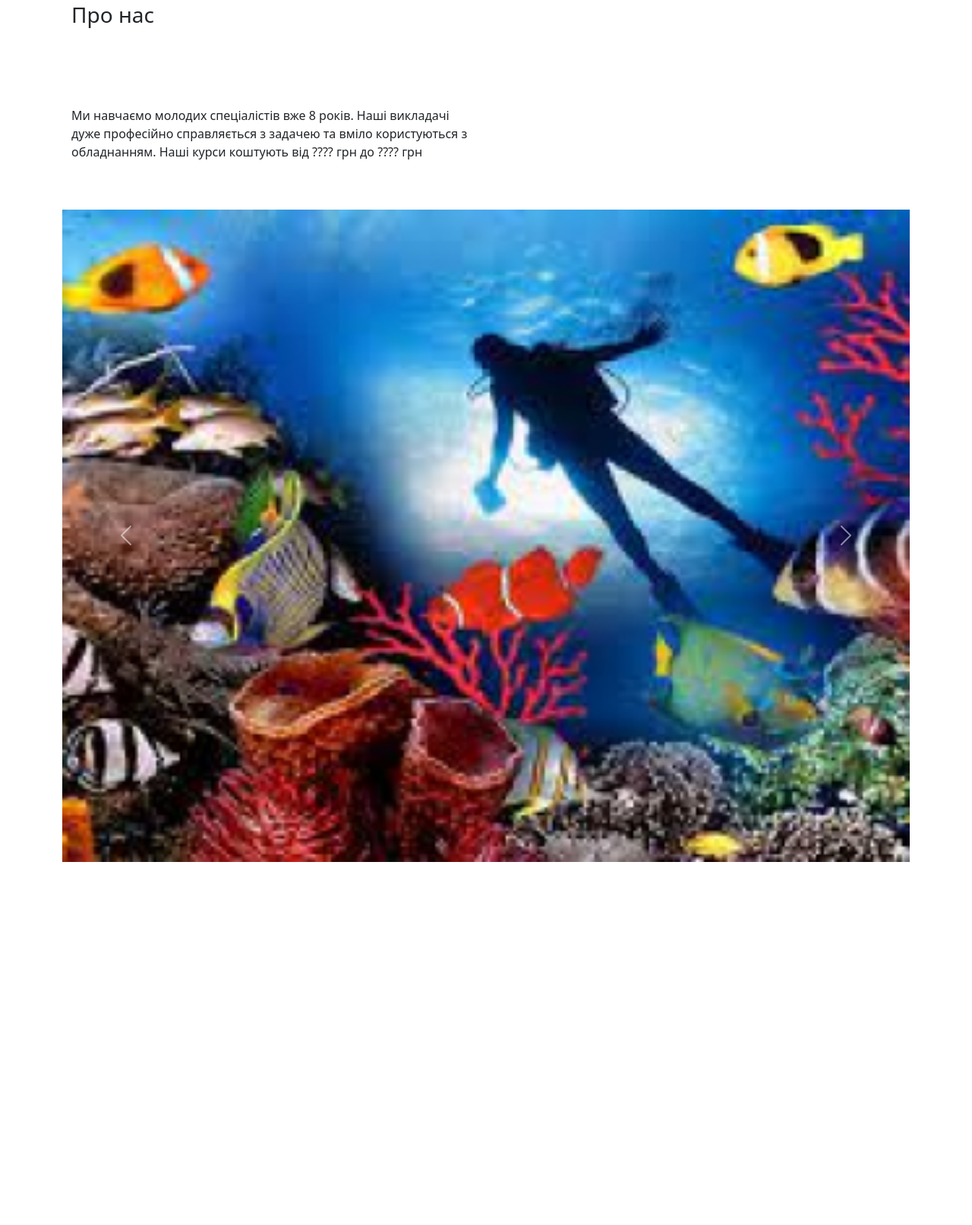
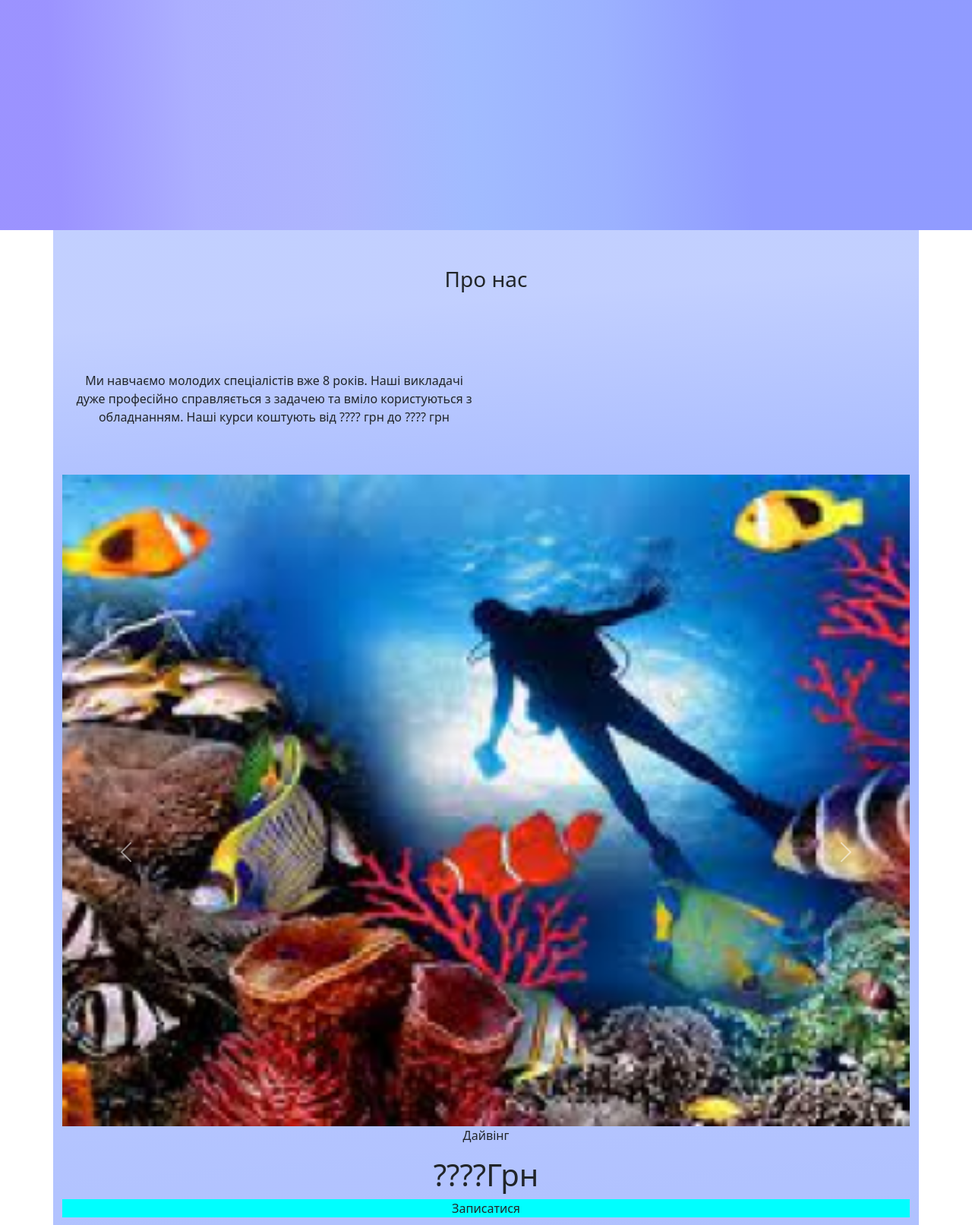
Before and after one commit to cvaBulka/-, a plain HTML site: page index.html in a window 1280 px wide. Shown: the part 167-1780 px from the top of the page at 76% size. Before the commit the page ends 1302 px from the top, so only its background shows below. Drawn offline with nearby package versions, Linux system fonts and the light colour scheme.

Commit message:
site update

```diff
--- a/index.html
+++ b/index.html
@@ -94,12 +94,21 @@ data-bs-theme="light"-->
         <div class="carousel-inner">
           <div class="carousel-item active">
             <img src="img/image 2.png" class="d-block w-100" alt="...">
+            <p>Дайвінг</p>
+            <h1>????Грн</h1>
+            <p class="regist">Записатися</p>
           </div>
           <div class="carousel-item">
-            <img src="" class="d-block w-100" alt="...">
+            <img src="img/image (2).png" class="d-block w-100" alt="...">
+            <p>Плавання</p>
+            <h1>????Грн</h1>
+            <p class="regist">Записатися</p>
           </div>
           <div class="carousel-item">
-            <img src="..." class="d-block w-100" alt="...">
+            <img src="img/image (1).png" class="d-block w-100" alt="...">
+            <p>Акватлон(борьба)</p>
+            <h1>????Грн</h1>
+            <p class="regist">Записатися</p>
           </div>
         </div>
         <button class="carousel-control-prev" type="button" data-bs-target="#carouselExample" data-bs-slide="prev">
--- a/style.css
+++ b/style.css
@@ -65,3 +65,37 @@
       transform: rotateZ(2deg);
     }
   }
+
+h1,h3,p {
+    text-align: center;
+  }
+
+  .regist {
+    background-color: aqua;
+  }
+
+  main {
+    background-color: /* Rectangle 24 */
+
+    position: absolute;
+    width: 1279px;
+    height: 2271px;
+    left: 0px;
+    top: 470px;
+
+    background: linear-gradient(175.58deg, rgba(0, 56, 255, 0.24) 5.66%, rgba(0, 56, 255, 0.38) 22.78%, rgba(0, 56, 255, 0.29) 47.74%, rgba(0, 56, 255, 0.33) 69.27%, rgba(0, 56, 255, 0.33) 90.8%);
+    ;
+  }
+
+  header {
+    background-color: /* Rectangle 2 */
+
+    position: absolute;
+    width: 1281px;
+    height: 470px;
+    left: 0px;
+    top: 0px;
+
+    background: linear-gradient(86.68deg, rgba(47, 29, 255, 0.48) 6.1%, rgba(156, 160, 255, 0.833972) 20.05%, rgba(133, 145, 253, 0.667944) 34.01%, rgba(29, 92, 255, 0.415827) 47.96%, rgba(29, 78, 255, 0.44) 61.92%, rgba(29, 51, 255, 0.49) 75.87%, rgba(29, 51, 255, 0.49) 89.83%);
+    ;
+  }
```
